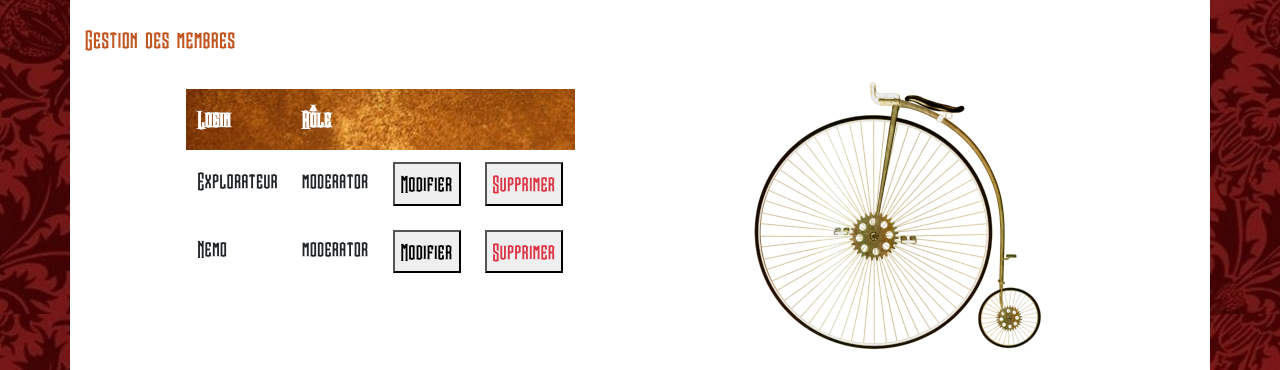
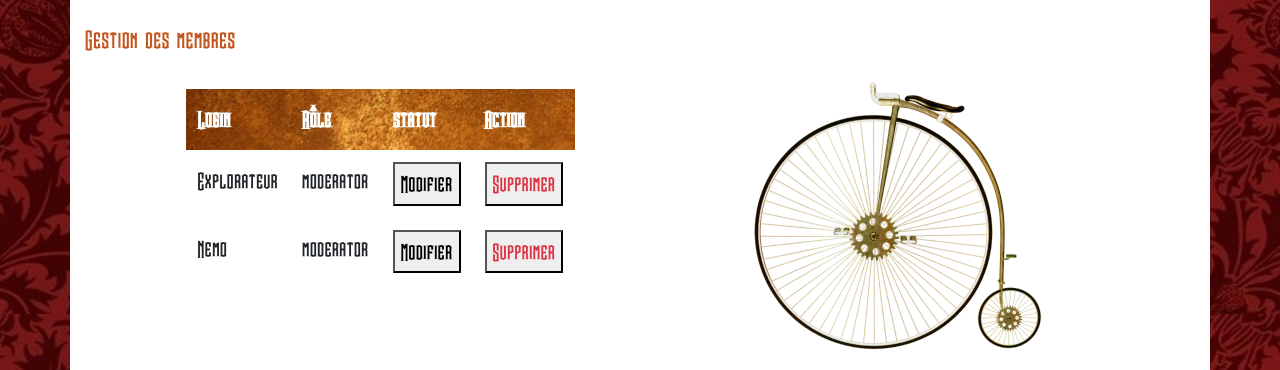
Before and after one commit to Feilipu69/steampunkLibrary, a PHP site: page /administration in a window 1280 px wide. Shown: the part 886-1256 px from the top of the page. Run offline with PHP 8.4, Linux system fonts and the light colour scheme; data comes from the database, SQL or seed files in the repository; some libraries are stand-ins or nearby versions.

Commit message:
Ajout de statut et action dans l'en-tête du tableau

```diff
--- a/view/administration.php
+++ b/view/administration.php
@@ -21,8 +21,8 @@
 				<tr>
 					<th>Login</th>
 					<th>Rôle</th>
-					<th></th>
-					<th></th>
+					<th>statut</th>
+					<th>Action</th>
 				</tr>
 			</thead>
 			<tbody>
```
